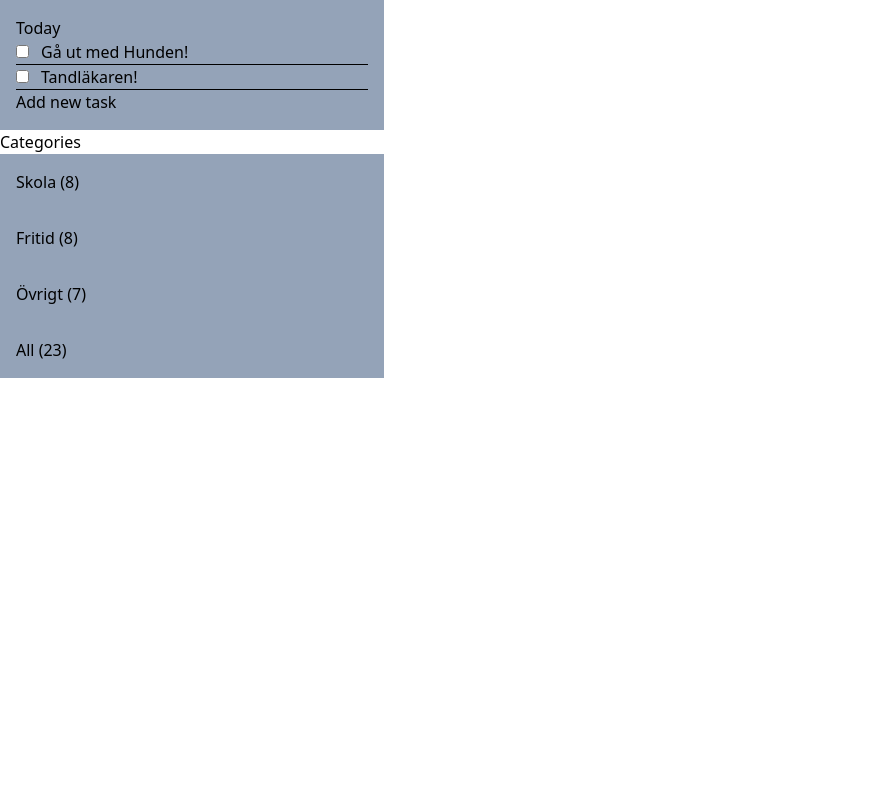
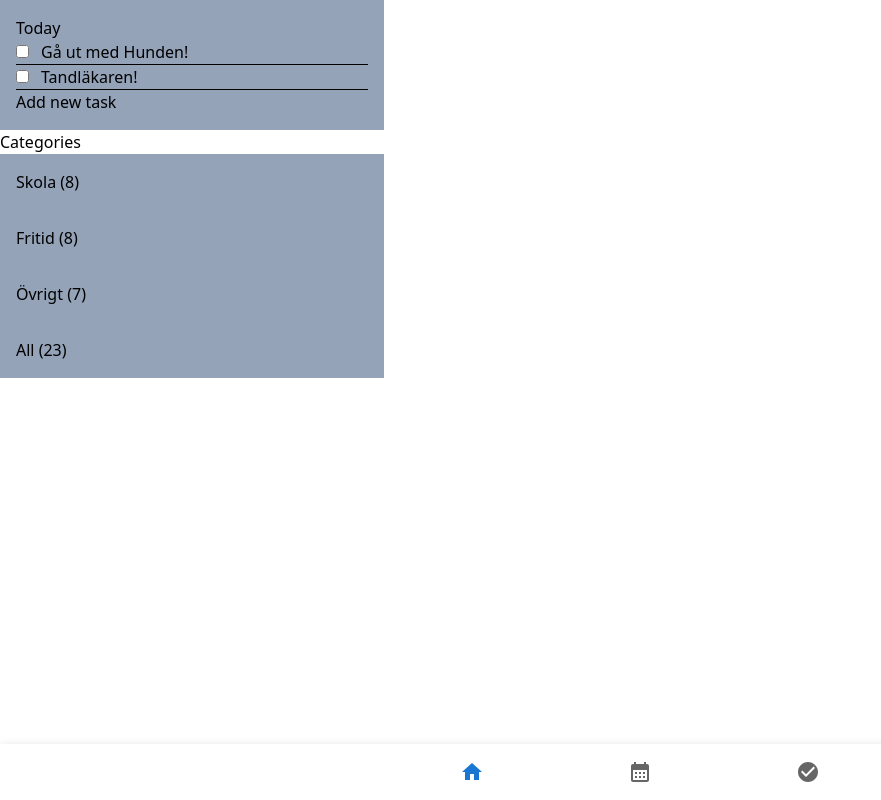
Before and after one commit to FredrikEkmark/planpal-beta, a Next.js app: page /taskpage in a window 1280 px wide. Shown: the whole page, without its empty margins (0-881 px from the left). Built offline with nearby package versions, Linux system fonts and the light colour scheme.

Commit message:
erik/konrad navBar implementation

```diff
--- /dev/null
+++ b/components/navBar.tsx
@@ -0,0 +1,45 @@
+import * as React from "react"
+import Box from "@mui/material/Box"
+import BottomNavigation from "@mui/material/BottomNavigation"
+import BottomNavigationAction from "@mui/material/BottomNavigationAction"
+import Paper from "@mui/material/Paper"
+import HomeIcon from "@mui/icons-material/Home"
+import CalendarMonthIcon from "@mui/icons-material/CalendarMonth"
+import CheckCircleIcon from "@mui/icons-material/CheckCircle"
+
+export default function SimpleBottomNavigation() {
+  const [value, setValue] = React.useState(0)
+
+  return (
+    <Box sx={{ width: 300 }}>
+      <Paper
+        sx={{ position: "fixed", bottom: 0, left: 0, right: 0 }}
+        elevation={3}
+      >
+        <BottomNavigation
+          showLabels
+          value={value}
+          onChange={(event, newValue) => {
+            setValue(newValue)
+          }}
+        >
+          <BottomNavigationAction
+            label=""
+            href="/dashboard"
+            icon={<HomeIcon />}
+          />
+          <BottomNavigationAction
+            label=""
+            href="/calander"
+            icon={<CalendarMonthIcon />}
+          />
+          <BottomNavigationAction
+            label=""
+            href="/taskpage"
+            icon={<CheckCircleIcon />}
+          />
+        </BottomNavigation>
+      </Paper>
+    </Box>
+  )
+}
--- a/pages/calander/index.tsx
+++ b/pages/calander/index.tsx
@@ -1,9 +1,14 @@
 import { NextPage } from "next"
+import NavBar from "@/components/navBar"
 
 interface Props {}
 
 const Index: NextPage<Props> = ({}) => {
-  return <div>Calander</div>
+  return (
+    <>
+      <NavBar />
+    </>
+  )
 }
 
 export default Index
--- a/pages/dashboard/index.tsx
+++ b/pages/dashboard/index.tsx
@@ -1,9 +1,16 @@
 import { NextPage } from "next"
+import NavBar from "@/components/navBar"
 
 interface Props {}
 
 const Index: NextPage<Props> = ({}) => {
-  return <div>dashboard</div>
+  return (
+    <>
+      <div>
+        <NavBar />
+      </div>
+    </>
+  )
 }
 
 export default Index
--- a/pages/taskpage/index.tsx
+++ b/pages/taskpage/index.tsx
@@ -2,6 +2,7 @@ import DisplayTaskCategories from "@/components/displayTask/displayTaskCategorie
 import DisplayTasksTaskPage from "@/components/displayTask/displayTasksTaskPage"
 import tempGetTaskData from "@/components/tempGetTaskData"
 import { NextPage } from "next"
+import NavBar from "@/components/navBar"
 
 interface Props {}
 
@@ -13,6 +14,7 @@ const Index: NextPage<Props> = ({}) => {
         data={tempGetTaskData()}
         categories={["skola", "fritid", "övrigt"]}
       ></DisplayTaskCategories>
+      <NavBar />
     </div>
   )
 }
```
